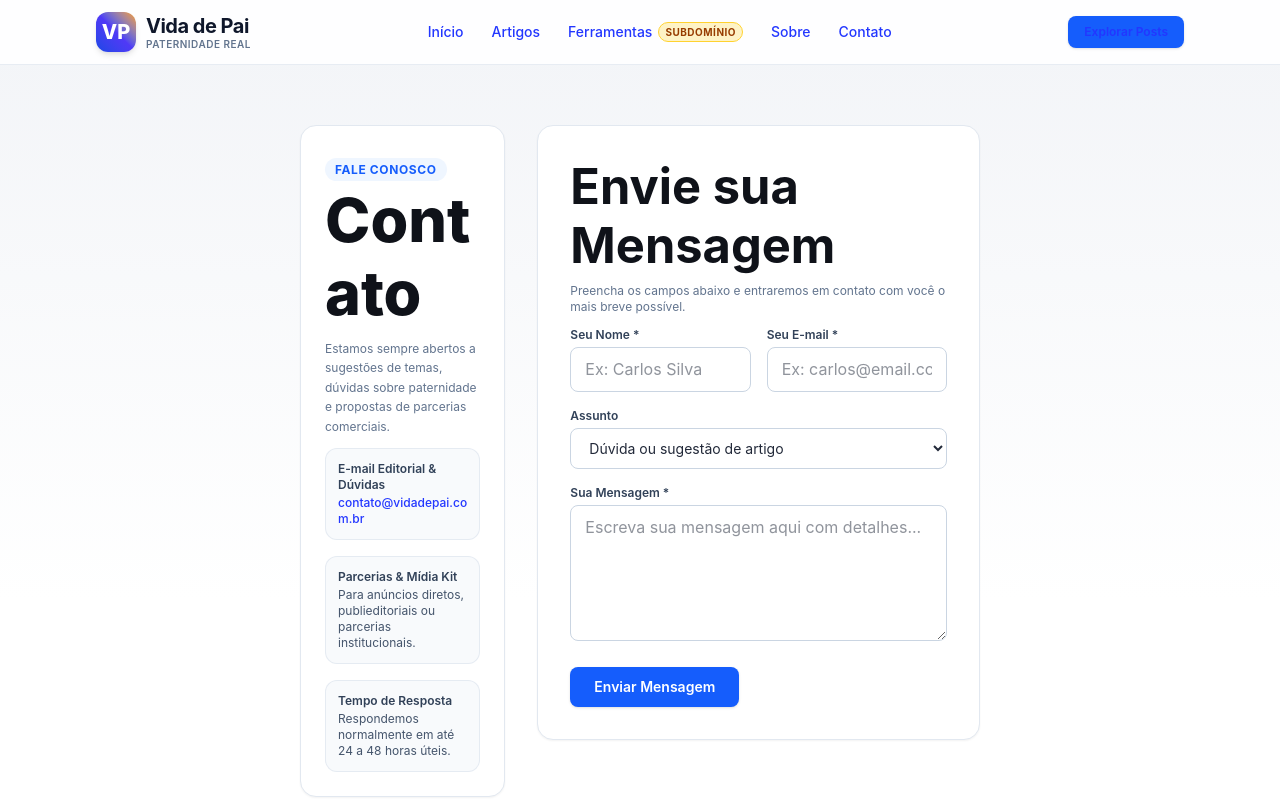
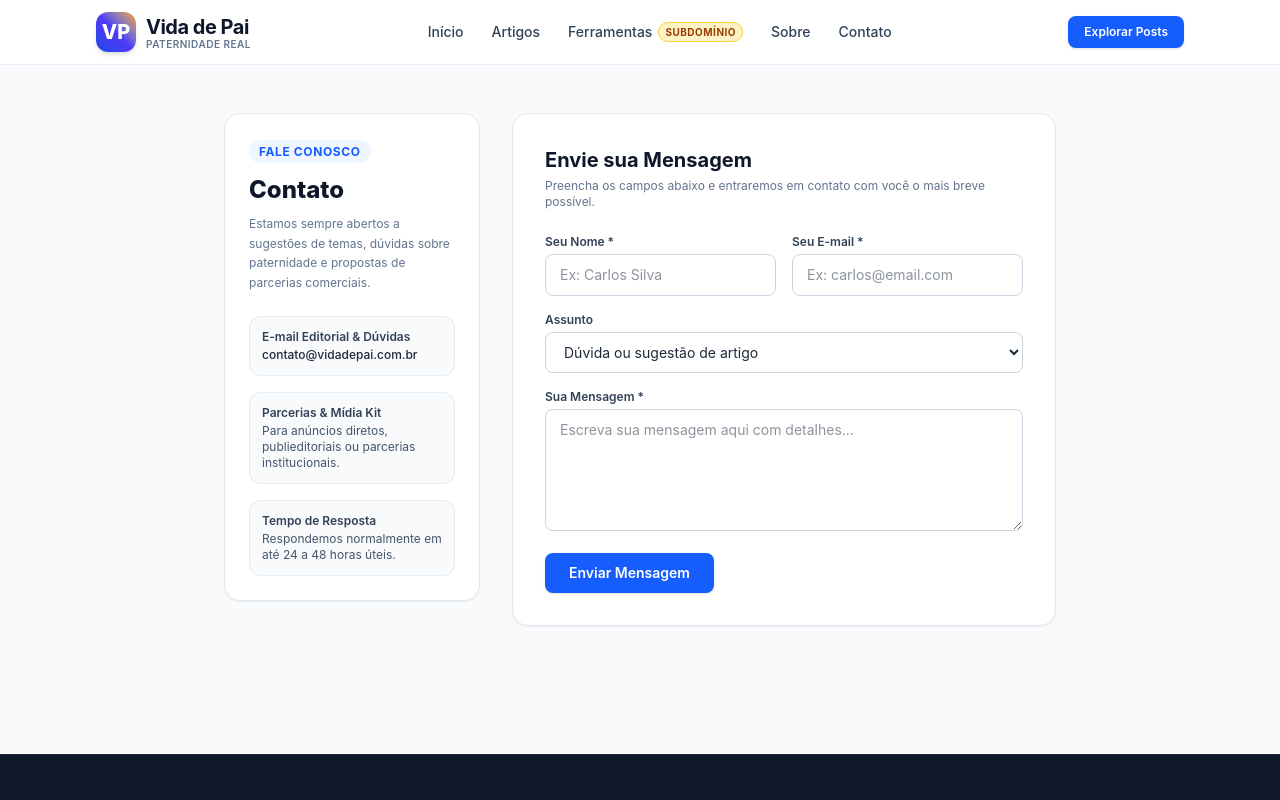
Before and after one commit to guigomaster01/vidadepai, an Astro site: page /contato in a window 1280 px wide. Shown: the top 800 px of the page. Built offline with nearby package versions, Linux system fonts and the light colour scheme; Astro itself is replaced by a stand-in of ours; no server answers.

Commit message:
fix: ensure crisp white font on all blue buttons and links

```diff
--- a/src/components/Header.astro
+++ b/src/components/Header.astro
@@ -48,7 +48,7 @@ import HeaderLink from './HeaderLink.astro';
 			<div class="flex items-center gap-3">
 				<a
 					href="/blog"
-					class="hidden sm:inline-flex items-center justify-center px-4 py-2 text-xs font-semibold text-white bg-blue-600 hover:bg-blue-700 rounded-lg shadow-sm hover:shadow transition-all duration-200"
+					class="hidden sm:inline-flex items-center justify-center px-4 py-2 text-xs font-semibold !text-white bg-blue-600 hover:bg-blue-700 rounded-lg shadow-sm hover:shadow transition-all duration-200"
 				>
 					Explorar Posts
 				</a>
--- a/src/pages/contato.astro
+++ b/src/pages/contato.astro
@@ -119,7 +119,7 @@ import { SITE_TITLE, CONTACT_EMAIL } from '../consts';
 
 							<button
 								type="submit"
-								class="w-full sm:w-auto px-6 py-2.5 bg-blue-600 hover:bg-blue-700 text-white font-semibold rounded-lg text-sm shadow-sm transition-colors duration-200 cursor-pointer"
+								class="w-full sm:w-auto px-6 py-2.5 bg-blue-600 hover:bg-blue-700 !text-white font-semibold rounded-lg text-sm shadow-sm transition-colors duration-200 cursor-pointer"
 							>
 								Enviar Mensagem
 							</button>
--- a/src/pages/index.astro
+++ b/src/pages/index.astro
@@ -45,7 +45,7 @@ const featuredPosts = posts.slice(0, 3);
 						<div class="flex flex-wrap items-center gap-3 pt-2">
 							<a
 								href="/blog"
-								class="px-6 py-3 rounded-xl bg-blue-600 hover:bg-blue-700 text-white font-bold text-sm shadow-md hover:shadow-lg transition-all duration-200"
+								class="px-6 py-3 rounded-xl bg-blue-600 hover:bg-blue-700 !text-white font-bold text-sm shadow-md hover:shadow-lg transition-all duration-200"
 							>
 								Ver Todos os Artigos
 							</a>
@@ -226,7 +226,7 @@ const featuredPosts = posts.slice(0, 3);
 					/>
 					<button
 						type="submit"
-						class="w-full sm:w-auto px-6 py-3 bg-blue-600 hover:bg-blue-700 text-white font-bold rounded-xl text-sm shadow-sm transition-colors cursor-pointer"
+						class="w-full sm:w-auto px-6 py-3 bg-blue-600 hover:bg-blue-700 !text-white font-bold rounded-xl text-sm shadow-sm transition-colors cursor-pointer"
 					>
 						Inscrever-se Grátis
 					</button>
--- a/src/pages/sobre.astro
+++ b/src/pages/sobre.astro
@@ -99,7 +99,7 @@ import readingImage from '../assets/pai-filho-atividades.jpg';
 						</p>
 						<a
 							href="/contato"
-							class="inline-flex items-center justify-center px-5 py-2.5 rounded-lg bg-blue-600 hover:bg-blue-700 text-white font-semibold text-sm shadow-sm transition-colors"
+							class="inline-flex items-center justify-center px-5 py-2.5 rounded-lg bg-blue-600 hover:bg-blue-700 !text-white font-semibold text-sm shadow-sm transition-colors"
 						>
 							Entre em Contato
 						</a>
--- a/src/styles/global.css
+++ b/src/styles/global.css
@@ -5,123 +5,61 @@
 */
 
 :root {
-	--accent: #2337ff;
-	--accent-dark: #000d8a;
-	--black: 15, 18, 25;
-	--gray: 96, 115, 159;
-	--gray-light: 229, 233, 240;
-	--gray-dark: 34, 41, 57;
-	--gray-gradient: rgba(var(--gray-light), 50%), #fff;
-	--box-shadow:
-		0 2px 6px rgba(var(--gray), 25%), 0 8px 24px rgba(var(--gray), 33%),
-		0 16px 32px rgba(var(--gray), 33%);
+	--accent: #2563eb;
+	--accent-dark: #1d4ed8;
 }
+
 body {
-	font-family: var(--font-atkinson);
+	font-family: var(--font-atkinson), system-ui, -apple-system, BlinkMacSystemFont, 'Segoe UI', Roboto, Oxygen, Ubuntu, Cantarell, sans-serif;
 	margin: 0;
 	padding: 0;
-	text-align: left;
-	background: linear-gradient(var(--gray-gradient)) no-repeat;
-	background-size: 100% 600px;
 	word-wrap: break-word;
 	overflow-wrap: break-word;
-	color: rgb(var(--gray-dark));
-	font-size: 20px;
-	line-height: 1.7;
-}
-main {
-	width: 720px;
-	max-width: calc(100% - 2em);
-	margin: auto;
-	padding: 3em 1em;
-}
-h1,
-h2,
-h3,
-h4,
-h5,
-h6 {
-	margin: 0 0 0.5rem 0;
-	color: rgb(var(--black));
-	line-height: 1.2;
-}
-h1 {
-	font-size: 3.052em;
-}
-h2 {
-	font-size: 2.441em;
-}
-h3 {
-	font-size: 1.953em;
-}
-h4 {
-	font-size: 1.563em;
-}
-h5 {
-	font-size: 1.25em;
-}
-strong,
-b {
-	font-weight: 700;
-}
-a {
-	color: var(--accent);
-}
-a:hover {
-	color: var(--accent);
-}
-p {
-	margin-bottom: 1em;
-}
-.prose p {
-	margin-bottom: 2em;
-}
-textarea {
-	width: 100%;
-	font-size: 16px;
-}
-input {
-	font-size: 16px;
-}
-table {
-	width: 100%;
-}
-img {
-	max-width: 100%;
-	height: auto;
-	border-radius: 8px;
-}
-code {
-	padding: 2px 5px;
-	background-color: rgb(var(--gray-light));
-	border-radius: 2px;
-}
-pre {
-	padding: 1.5em;
-	border-radius: 8px;
-}
-pre > code {
-	all: unset;
-}
-blockquote {
-	border-left: 4px solid var(--accent);
-	padding: 0 0 0 20px;
-	margin: 0;
-	font-size: 1.333em;
-}
-hr {
-	border: none;
-	border-top: 1px solid rgb(var(--gray-light));
-}
-@media (max-width: 720px) {
-	body {
-		font-size: 18px;
-	}
-	main {
-		padding: 1em;
-	}
+	background-color: #f8fafc;
+	color: #1e293b;
 }
 
+/* Links padrão herdam a cor definida no componente ou contexto */
+a {
+	color: inherit;
+	text-decoration: none;
+	transition: color 0.15s ease-in-out;
+}
+
+/* Links dentro do corpo de artigos/textos (prose) */
+.prose a {
+	color: #2563eb;
+	text-decoration: underline;
+	text-underline-offset: 3px;
+	font-weight: 500;
+}
+
+.prose a:hover {
+	color: #1d4ed8;
+}
+
+/* Garantia absoluta de texto branco legível para botões e elementos de destaque */
+.text-white,
+a.text-white,
+button.text-white,
+.btn-primary,
+a[class*="bg-blue-600"],
+button[class*="bg-blue-600"],
+a[class*="bg-blue-700"],
+button[class*="bg-blue-700"] {
+	color: #ffffff !important;
+}
+
+.text-white:hover,
+a.text-white:hover,
+button.text-white:hover,
+.btn-primary:hover,
+a[class*="bg-blue-600"]:hover,
+button[class*="bg-blue-600"]:hover {
+	color: #ffffff !important;
+}
+
+/* Utilitário sr-only */
 .sr-only {
 	border: 0;
 	padding: 0;
@@ -130,12 +68,8 @@ hr {
 	height: 1px;
 	width: 1px;
 	overflow: hidden;
-	/* IE6, IE7 - a 0 height clip, off to the bottom right of the visible 1px box */
 	clip: rect(1px 1px 1px 1px);
-	/* maybe deprecated but we need to support legacy browsers */
 	clip: rect(1px, 1px, 1px, 1px);
-	/* modern browsers, clip-path works inwards from each corner */
 	clip-path: inset(50%);
-	/* added line to stop words getting smushed together (as they go onto separate lines and some screen readers do not understand line feeds as a space */
 	white-space: nowrap;
 }
```
